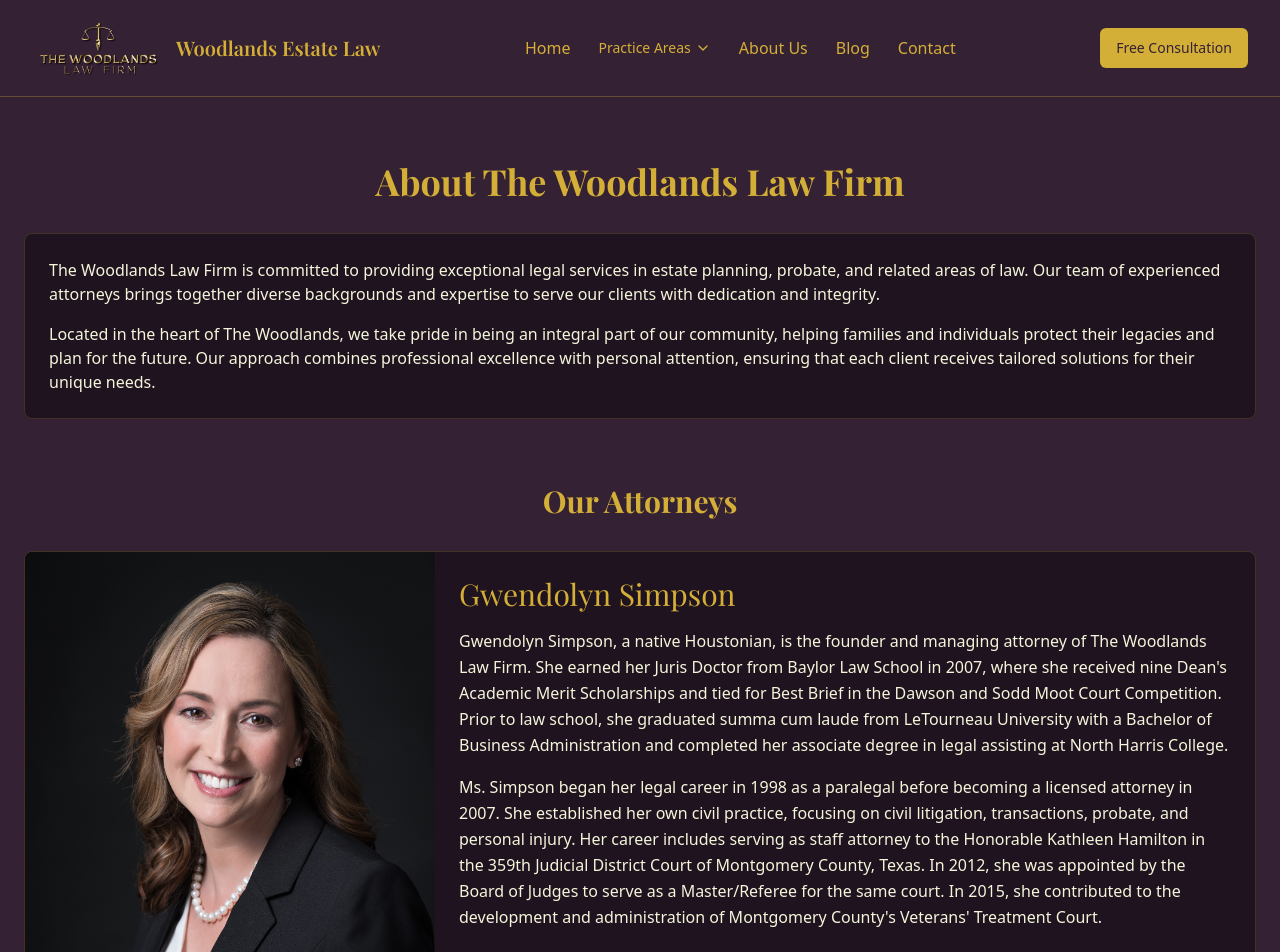
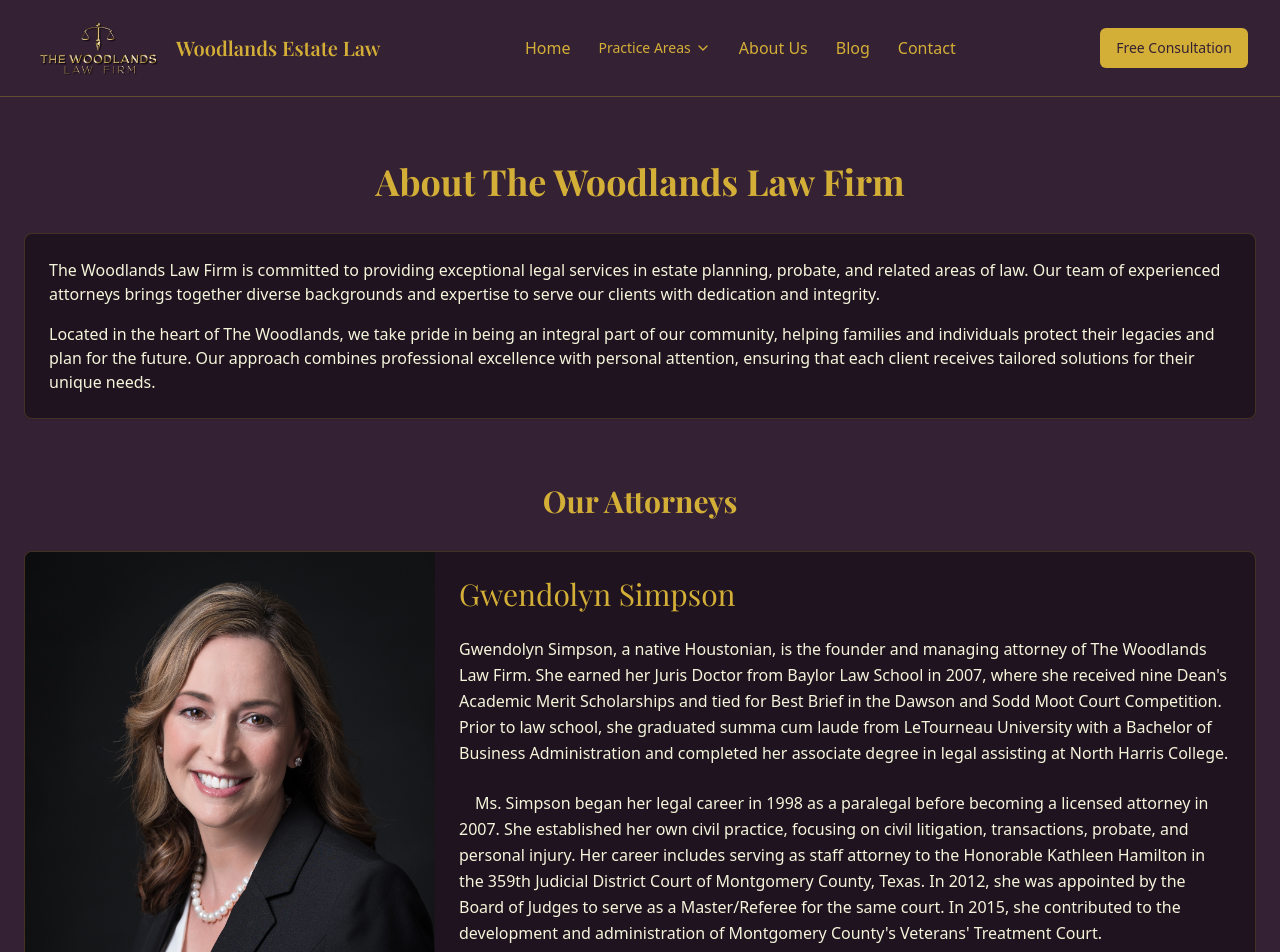
Before and after one commit to Aggiebryan/woodland-estate-launchpad, a React (Vite) app: page /about in a window 1280 px wide. Shown: the top 952 px of the page. Built offline with nearby package versions, Linux system fonts and the light colour scheme.

Commit message:
Fix: Improve attorney bio readability
Add spacing and padding to attorney bio text for better readability.

```diff
--- a/src/components/shared/AttorneyProfile.tsx
+++ b/src/components/shared/AttorneyProfile.tsx
@@ -1,5 +1,5 @@
 
-import { Card, CardContent, CardHeader } from "@/components/ui/card";
+import { Card, CardHeader } from "@/components/ui/card";
 
 interface AttorneyProfileProps {
   name: string;
@@ -20,10 +20,10 @@ const AttorneyProfile: React.FC<AttorneyProfileProps> = ({ name, image, bio }) =
             />
           </div>
           <div className="w-full md:w-2/3 p-6">
-            <h3 className="text-3xl font-serif text-woodlands-gold mb-4">{name}</h3>
-            <div className="text-woodlands-cream space-y-4 text-base leading-relaxed">
+            <h3 className="text-3xl font-serif text-woodlands-gold mb-6">{name}</h3>
+            <div className="text-woodlands-cream space-y-6 text-base leading-relaxed">
               {bio.split('\n\n').map((paragraph, index) => (
-                <p key={index} className="mb-4 last:mb-0">{paragraph}</p>
+                <p key={index} className="indent-4 first:indent-0">{paragraph}</p>
               ))}
             </div>
           </div>
```
